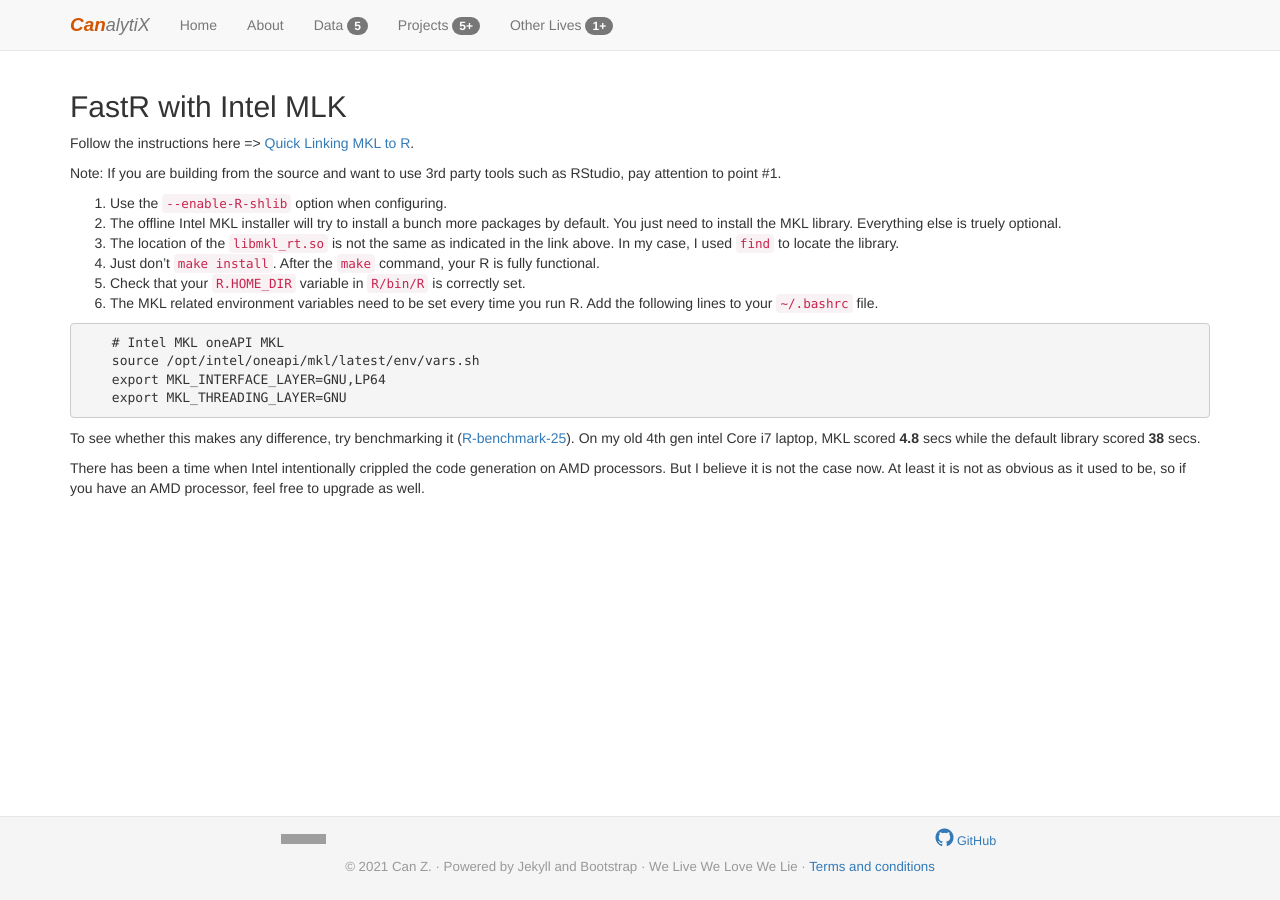
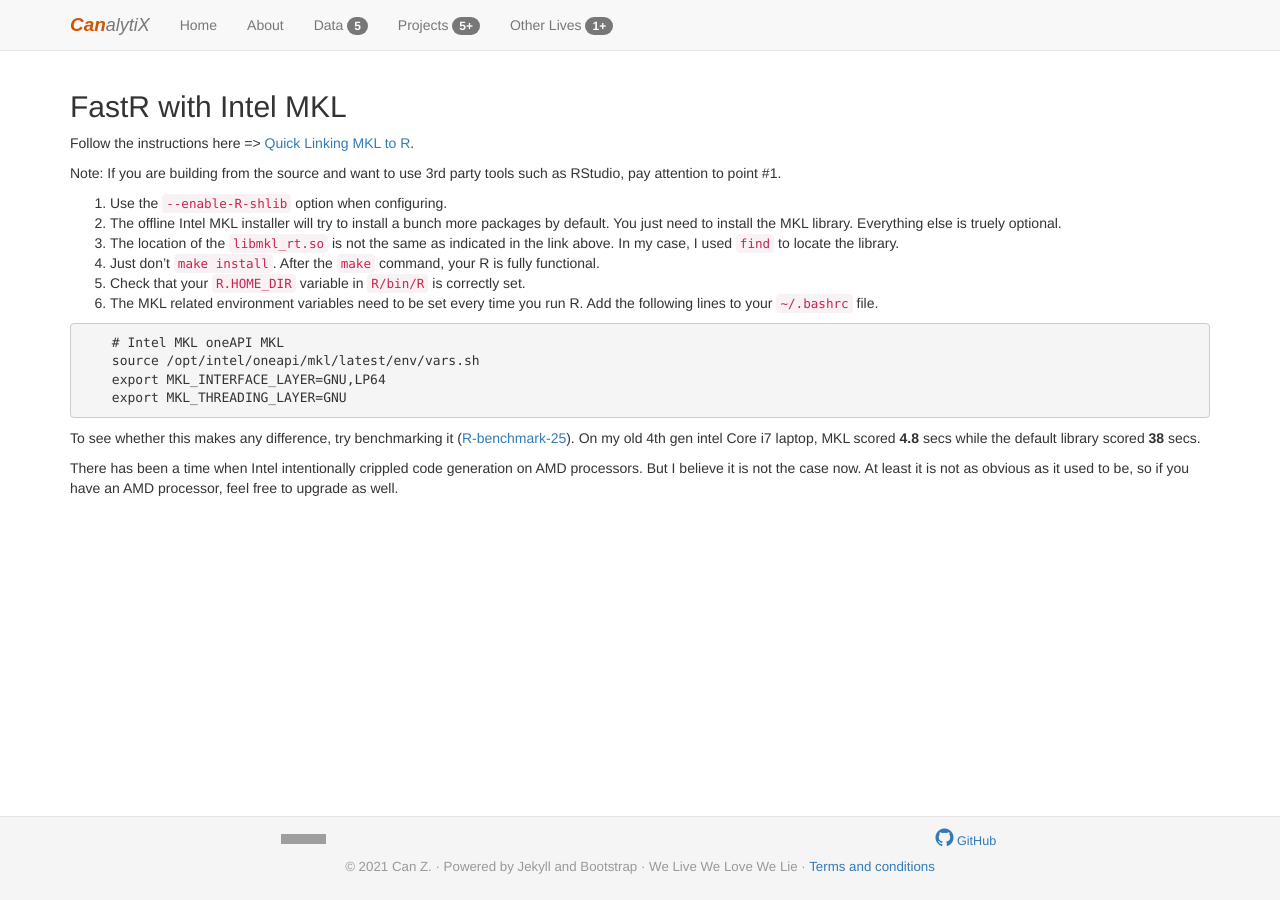
Before and after one commit to HVoltBb/HVoltBb.github.io, a Jekyll site: the page built from random/posts/mkl.md, in a window 1280 px wide. Built offline with Jekyll 4.4.1, drawn with Linux system fonts in a browser that asks for light colours; comment, search, counter and statistics services are not loaded; grey boxes are pictures that could not be loaded.

Commit message:
typo my dear typo

```diff
--- a/random/posts/mkl.md
+++ b/random/posts/mkl.md
@@ -1,6 +1,6 @@
 ---
 layout: default
-title: Linking Intel MLK to R
+title: Linking Intel MKL to R
 DoMath: false
 disqus-comments: true
 fb-comments: false
@@ -8,7 +8,7 @@
 description: Dynamicaly link Intel oneAPI Math Kernel Library (MKL) to R to make R run faster
 ---
 
-<h2>FastR with Intel MLK</h2>
+<h2>FastR with Intel MKL</h2>
 <p>
     Follow the instructions here => <a href="https://www.intel.com/content/www/us/en/developer/articles/technical/quick-linking-intel-mkl-blas-lapack-to-r.html">Quick Linking MKL to R</a>.
 </p>
@@ -34,5 +34,5 @@
     To see whether this makes any difference, try benchmarking it (<a href="https://mac.r-project.org/benchmarks/">R-benchmark-25</a>). On my old 4th gen intel Core i7 laptop, MKL scored <b>4.8</b> secs while the default library scored <b>38</b> secs.
 </p>
 <p>
-    There has been a time when Intel intentionally crippled the code generation on AMD processors. But I believe it is not the case now. At least it is not as obvious as it used to be, so if you have an AMD processor, feel free to upgrade as well.
+    There has been a time when Intel intentionally crippled code generation on AMD processors. But I believe it is not the case now. At least it is not as obvious as it used to be, so if you have an AMD processor, feel free to upgrade as well.
 </p>
```
